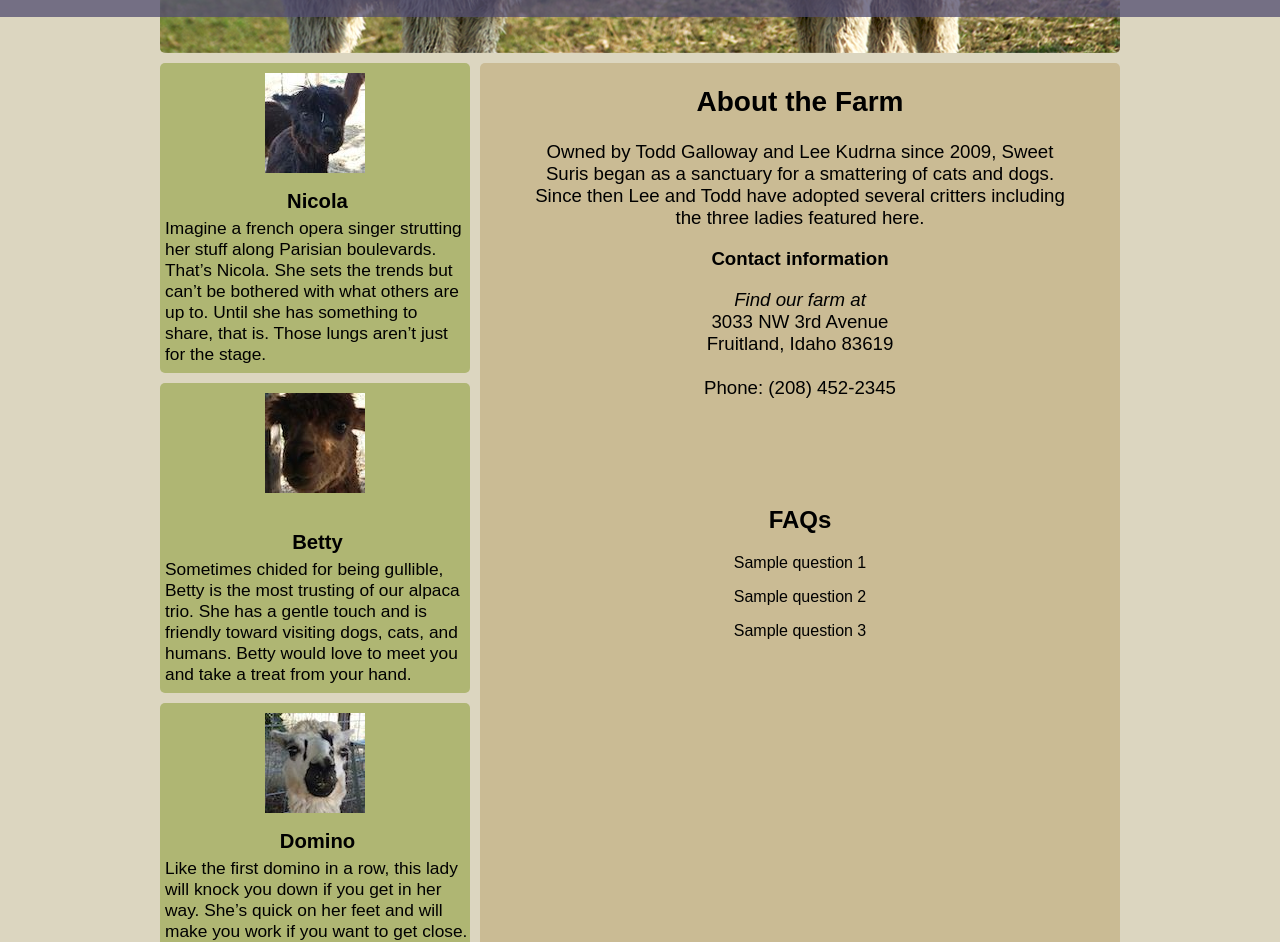
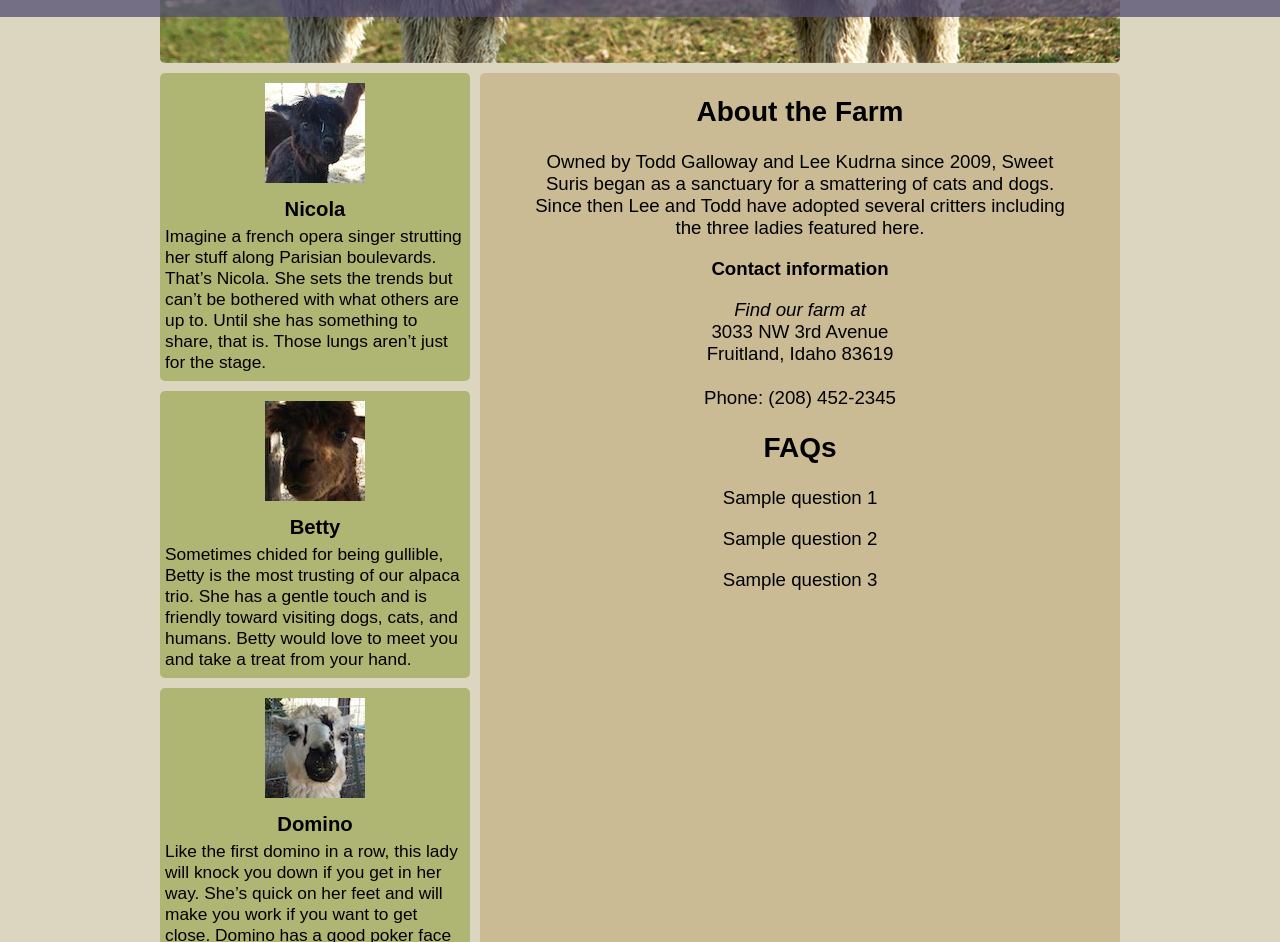
Before and after one commit to KateFleming/Refactor, a plain HTML site: page index.html in a window 1280 px wide. Shown: the part 403-1345 px from the top of the page. Drawn offline with Linux system fonts and the light colour scheme.

Commit message:
we worked on it together

```diff
--- a/alpaca.css
+++ b/alpaca.css
@@ -2,75 +2,62 @@ body {
   font-family: sans-serif;
   background-color: #dcd6c0;
 }
-.main {
+.page-content {
   width: 960px;
-  height: 970px;
-  margin-left: auto;
-  margin-right: auto;
+  margin: 0 auto;
 }
-.titleBar {
+.title-bar {
   background-color: #524D70;
   opacity: .75;
   height: 90px;
-  z-index: 2;
+  z-index: 1;
   position: absolute;
   top: 330px;
   width: 100%;
   color: #fffdee;
   text-align: center;
 }
-.headerimg {
-  z-index: 1;
+header img {
   position: relative;
   display: block;
-  margin-top: -10px;
-  margin-left: auto;
-  margin-right: auto;
-  border-radius: 5px;
+  margin: 0 auto;
+  border-radius:0 0 5px 5px;
 }
-.profilecontainer {
+.profiles {
   height: 360px;
   width: 120px;
   clear: none;
   float: left;
 }
 .profile {
-  height: 310px;
   width: 310px;
   margin-top: 10px;
   position: relative;
   background-color: #afb673;
   border-radius: 5px;
 }
-.profileimg {
-  position: absolute;
-  vertical-align: top;
-  top: 10px;
-  right: 105px;
-}
-.profiletext {
-  font-size: 13pt;
-  position: absolute;
-  bottom: 0px;
-  text-align: left;
-  margin-left: 5px;
-  padding-bottom: 5px;
-}
-.profiletext h3 {
-  margin: 0px;
-  text-align: center;
-  position: relative;
-  top: 0px;
-}
-.profiletext p {
-  margin: 0;
-  padding-top: 5px;
-  padding-bottom: 3px;
-}
 .profile:hover {
   background-color: #9d8d5a;
 }
-.infocontainer {
+.profile-image {
+  display:block;
+  margin:auto;
+  padding: 10px;
+}
+.profile-text {
+  font-size: 13pt;
+  text-align: left;
+  padding: 5px;
+}
+.profile-text h3 {
+  margin: 0px;
+  text-align: center;
+}
+.profile-text p {
+  margin: 0;
+  padding: 5px 0 3px 0;
+}
+main {
   float: right;
   background-color: #cabb94;
   height: 950px;
@@ -79,11 +66,8 @@ body {
   text-align: center;
   border-radius: 5px;
 }
-.moreinfo {
-  height: 400px;
-  padding-left: 55px;
-  padding-right: 55px;
-  text-align: center;
+.more-info {
+  padding:0 55px;
   font-size: 14pt;
 }
 footer {
@@ -93,8 +77,6 @@ footer {
   border-radius: 5px;
   color: #fffdee;
   padding: 2px;
-  margin-left: auto;
-  margin-right: auto;
-  position: relative;
-  bottom: 0px;
+  margin:auto;
+  clear:both;
 }
--- a/index.html
+++ b/index.html
@@ -7,61 +7,55 @@
   </head>
   <body>
     <header>
-      <img class="headerimg"
+      <img
         src="alpaca_images/foto-alpaca-kiss2.jpg"
         alt="Two alpacas nose to nose">
-      <div class="titleBar">
+      <div class="title-bar">
         <h1>Salubrius Sweet Suris</h1>
       </div>
     </header>
 <!--'main' as an element didn't work with my css(?)-->
-    <section class="main">
+    <div class="page-content">
 <!--profile module-->
-      <section class="profilecontainer">
+      <aside class="profiles">
         <div class="profile" id="nicola">
-          <div class="profileimg">
-            <img src="alpaca_images/Nicola.jpg">
-          </div>
-          <div class="profiletext">
+            <img class="profile-image" src="alpaca_images/Nicola.jpg">
+          <div class="profile-text">
             <h3>Nicola</h3>
             <p>Imagine a french opera singer strutting her stuff along Parisian boulevards. That&rsquo;s Nicola. She sets the trends but can&rsquo;t be bothered with what others are up to. Until she has something to share, that is. Those lungs aren&rsquo;t just for the stage.</p>
           </div>
         </div>
 <!--//end profile module-->
         <div class="profile" id="betty">
-        <div class="profileimg">
-          <img src="alpaca_images/betty1.jpg">
-        </div>
-        <div class="profiletext">
+          <img class="profile-image" src="alpaca_images/betty1.jpg">
+        <div class="profile-text">
           <h3>Betty</h3>
           <p>Sometimes chided for being gullible, Betty is the most trusting of our alpaca trio.  She has a gentle touch and is friendly toward visiting dogs, cats, and humans.  Betty would love to meet you and take a treat from your hand.</p>
         </div>
         </div>
         <div class="profile" id="domino">
-          <div class="profileimg">
-            <img src="alpaca_images/domino.jpg">
-          </div>
-          <div class="profiletext">
+            <img class="profile-image" src="alpaca_images/domino.jpg">
+          <div class="profile-text">
             <h3>Domino</h3>
             <p>Like the first domino in a row, this lady will knock you down if you get in her way.  She&rsquo;s quick on her feet and will make you work if you want to get close.  Domino has a good poker face and, if you&rsquo;re not careful, she might get you with her superb spitting technique.</p>
           </div>
         </div>
-      </section>
-      <section class="infocontainer">
-        <div class="moreinfo">
+      </aside>
+      <main>
+        <article class="more-info">
           <h2>About the Farm</h2>
           <p>Owned by Todd Galloway and Lee Kudrna since 2009, Sweet Suris began as a sanctuary for a smattering of cats and dogs. Since then Lee and Todd have adopted several critters including the three ladies featured here.</p>
           <p><b>Contact information</b></p>
           <p><em>Find our farm at</em> <br> 3033 NW 3rd Avenue <br> Fruitland, Idaho 83619<br><br> Phone: (208) 452-2345</p>
-        </div>
         <div class="faq">
           <h2>FAQs</h2>
           <p>Sample question 1</p>
           <p>Sample question 2</p>
           <p>Sample question 3</p>
         </div>
-      </section>
-    </section>
+        </article>
+      </main>
+    </div>
     <footer>
       <p>.....Sample Footer Content.....</p>
     </footer>
```
